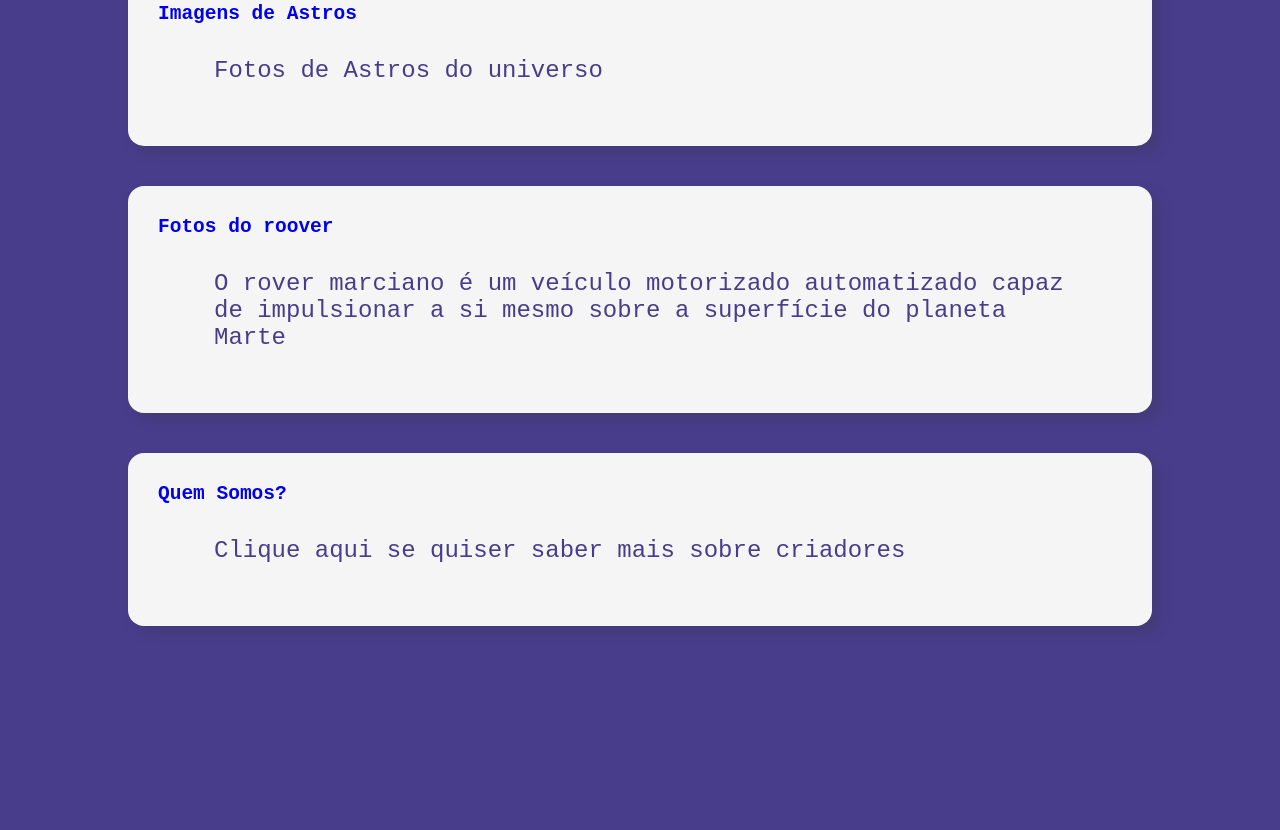
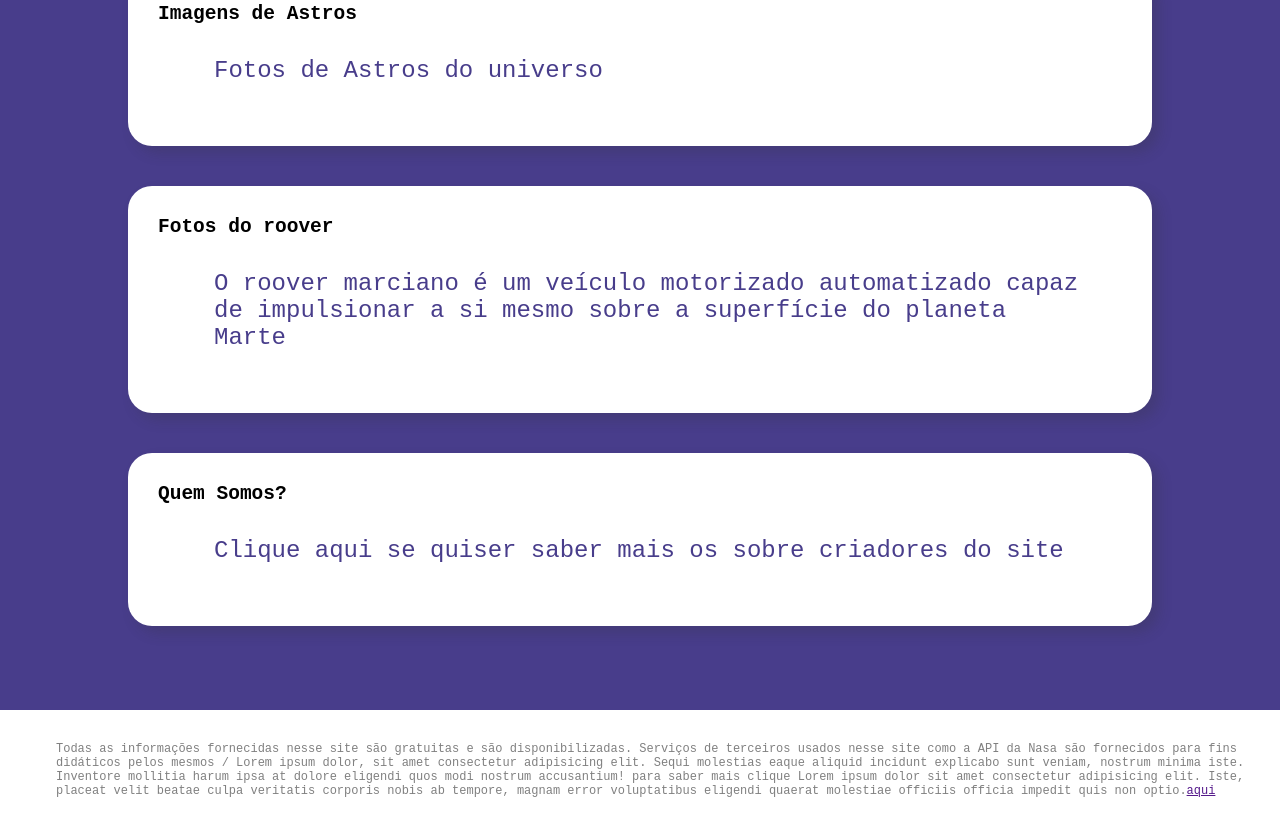
Before and after one commit to Luc4sGomes/UniverseMe, a website: page index.html in a window 1280 px wide. Shown: the part 873-1703 px from the top of the page. Before the commit the page ends 1519 px from the top, so only its background shows below. Drawn offline with Linux system fonts and the light colour scheme.

Commit message:
added footer in main page

```diff
--- a/index.html
+++ b/index.html
@@ -36,7 +36,7 @@
           <div class="card" id="card">
             <h2>Fotos do roover</h2>
             <p class="paragraph-banner">
-              O rover marciano é um veículo motorizado automatizado capaz de
+              O roover marciano é um veículo motorizado automatizado capaz de
               impulsionar a si mesmo sobre a superfície do planeta Marte
             </p>
           </div>
@@ -46,14 +46,21 @@
           <div class="card">
             <h2>Quem Somos?</h2>
             <p class="paragraph-banner">
-              Clique aqui se quiser saber mais sobre criadores
+              Clique aqui se quiser saber mais os sobre criadores do site
             </p>
           </div>
         </a>
       </div>
     </main>
 
-    <footer></footer>
+    <footer>
+      <div class="final-footer">
+        <p class="paragraph-footer">
+          Todas as informações fornecidas nesse site são gratuitas e são disponibilizadas. Serviços de terceiros usados nesse site como a API da Nasa são fornecidos para fins didáticos pelos mesmos / Lorem ipsum dolor, sit amet consectetur adipisicing elit. Sequi molestias eaque aliquid incidunt explicabo sunt veniam, nostrum minima iste. Inventore mollitia harum ipsa at dolore eligendi quos modi nostrum accusantium!
+          para saber mais clique  Lorem ipsum dolor sit amet consectetur adipisicing elit. Iste, placeat velit beatae culpa veritatis corporis nobis ab tempore, magnam error voluptatibus eligendi quaerat molestiae officiis officia impedit quis non optio.<a href="">aqui</a>
+        </p>
+      </div>
+    </footer>
 
     <script src="/src/js/main.js"></script>
   </body>
--- a/src/css/style.css
+++ b/src/css/style.css
@@ -16,6 +16,10 @@ p {
   color: whitesmoke;
   padding: 32px;
   margin-left: 24px;
+}
+
+h2 {
+  color: #000000;
 }
 
 .paragraph-main:hover {
@@ -37,8 +41,8 @@ p {
 }
 
 .card {
-  border-radius: 16px;
-  background-color: whitesmoke;
+  border-radius: 24px;
+  background-color: white;
   box-shadow: 7px 7px 13px 0px rgba(50, 50, 50, 0.22);
   padding: 30px;
   margin: 20px;
@@ -46,7 +50,7 @@ p {
 }
 
 .card:hover {
-  background-color: rgb(196, 195, 197);
+  background-color: whitesmoke;
   transition: 400ms all ease-in-out;
 }
 
@@ -57,6 +61,17 @@ p {
 
 .keep-info-cards {
   text-decoration: none;
+}
+
+footer {
+  background-color: white;
+  margin-top: 64px;
+}
+
+.paragraph-footer {
+  color: gray;
+  font-size: 12px;
+  font-style: normal;
 }
 
 
```
